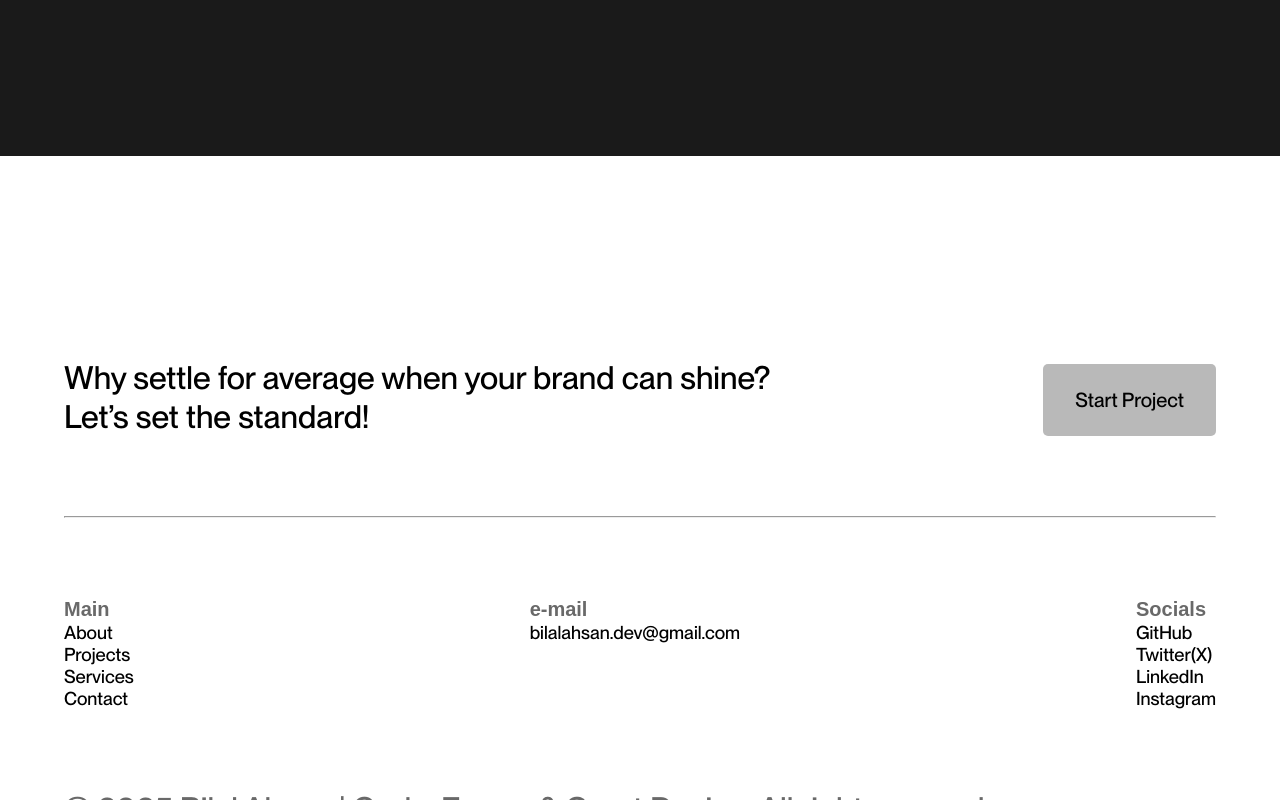
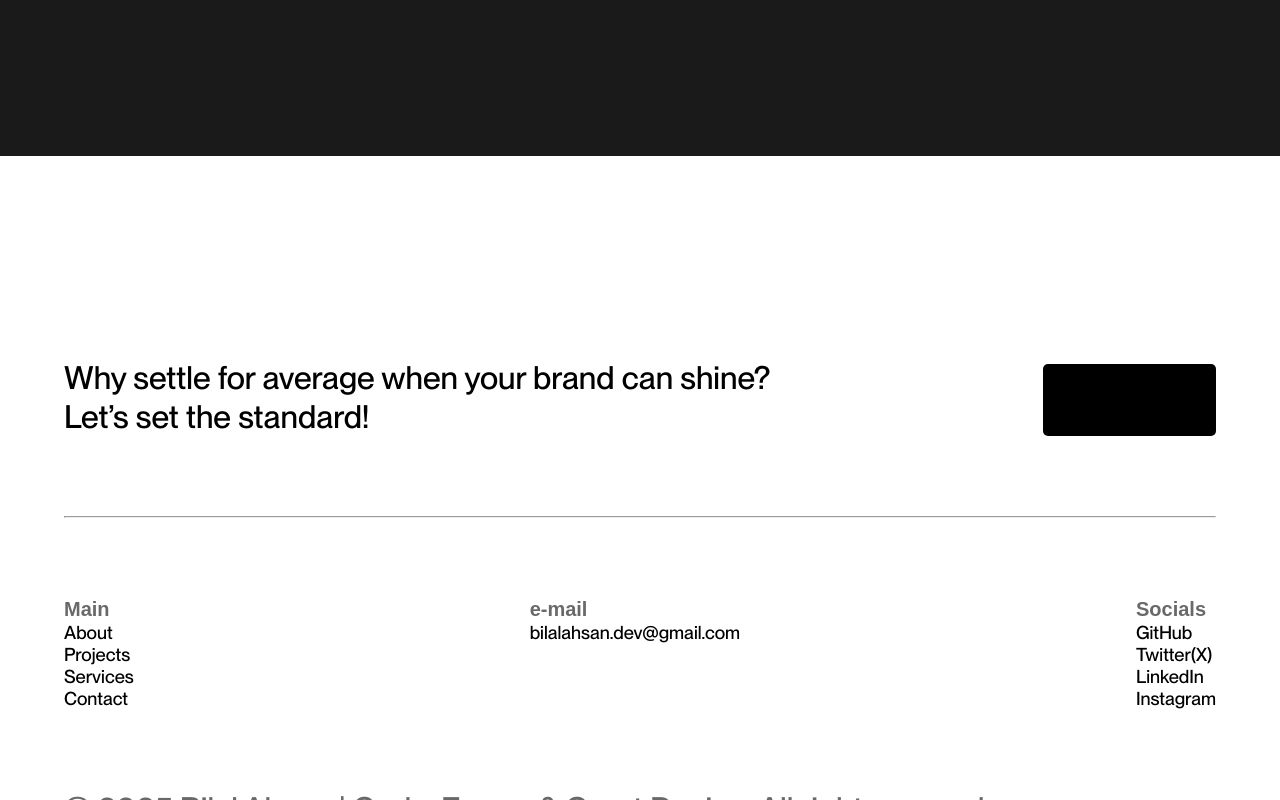
Before and after one commit to bilalahsanwc/bilalahsandev, a React (Vite) app: page / in a window 1280 px wide. In both pictures the pointer is over the link "Start Project". Shown: the part 6964-7764 px from the top of the page. Built offline with nearby package versions, Linux system fonts and the light colour scheme; a small style sheet from the web is missing.

Commit message:
describe changes

```diff
--- a/src/index.css
+++ b/src/index.css
@@ -693,11 +693,13 @@ footer a {
   padding-right: 10px;
   margin-left: auto;
   margin-top: auto;
+  transition: background-color 0.5s ease;
 }
 
 .footer-cta a:hover {
   background: black;
   color: rgb(240, 240, 240);
+  cursor: pointer;
 }
 
 .footer-li-head {
```
